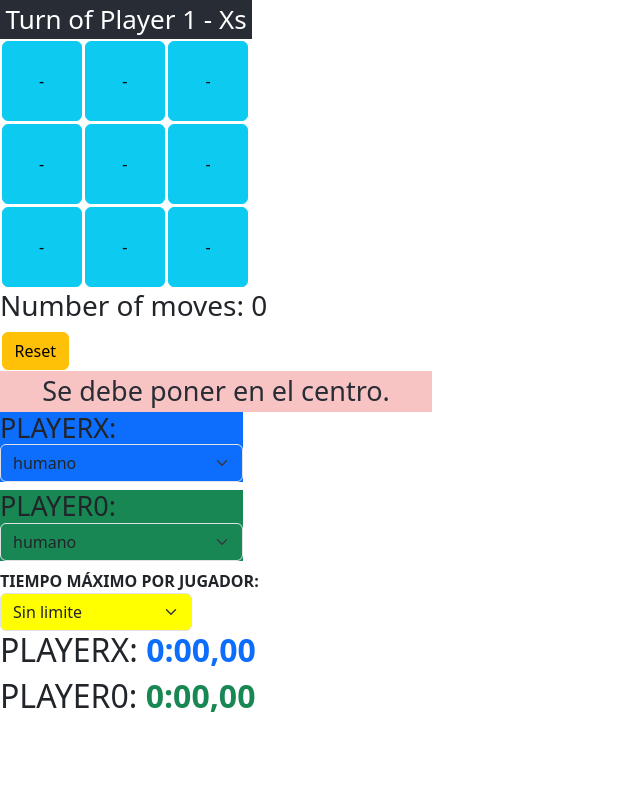
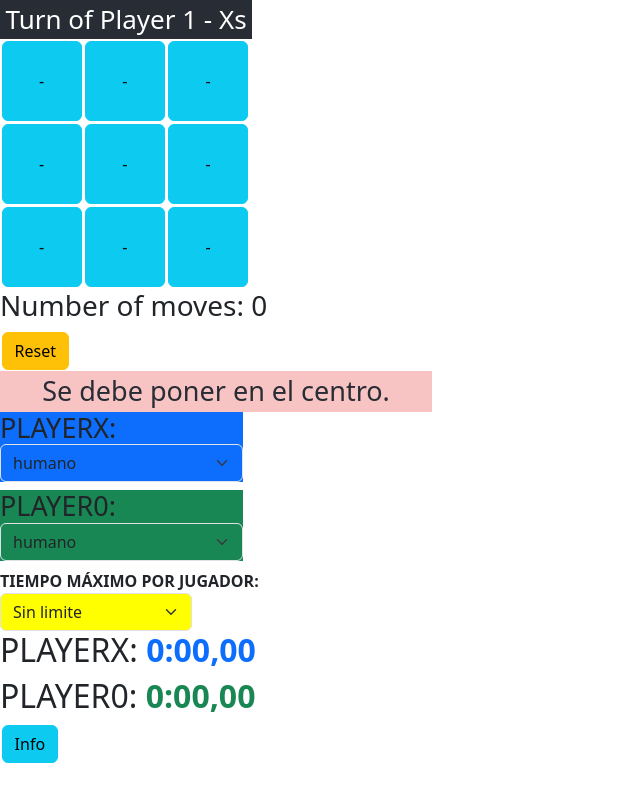
Before and after one commit to jgil19jgil19/TresEnRaya, a React (Create React App) app: page / in a window 1280 px wide. Shown: the whole page, without its empty margins (0-640 px from the left). Built offline with nearby package versions, Linux system fonts and the light colour scheme.

Commit message:
Añadida Info

```diff
--- a/src/components/App.js
+++ b/src/components/App.js
@@ -367,10 +367,10 @@
         <Rehacer rehacerClick={this.rehacerClick} thisProps={this.props} />
         {!this.props.finalizado && <header className="info">{this.props.faseTurno.fase === 0 ? 'Se debe poner en el centro.' : this.props.faseTurno.fase === 2 ? 'Elige la casilla para poner la ficha' : 'Elige la ficha a desplazar'} </header>}
         {this.props.finalizado && <Header text={this.props.turn === PLAYERX ? '¡GANA 000!' : '¡GANA XXX!'} />}
-        <Replay replayClick={this.replayClick} thisProps={this.props} />
         <SelectorJugador ficha="PLAYERX" cambiaModoChange={this.cambiaModoChange} />
         <SelectorJugador ficha="PLAYER0" cambiaModoChange={this.cambiaModoChange} />
         <Temporizador tx={this.props.tiempo.PLAYERX} t0={this.props.tiempo.PLAYER0} ponLimiteClick={this.ponLimiteClick}/>
+        <Replay replayClick={this.replayClick} thisProps={this.props} />
       </div>
     );
   }
--- a/src/components/Replay.js
+++ b/src/components/Replay.js
@@ -1,25 +1,33 @@
-import React from 'react';
+import React, { useState } from 'react';
 import Button from 'react-bootstrap/Button';
 
 import { connect } from 'react-redux';
 
 
+
+
 function Replay(props) {
+  const [muestraInfo, setMuestraInfo] = useState(true);
+  const switchInfo = () => {
+    setMuestraInfo(!muestraInfo);
+  }
   function click() {
-    if(!props.modoPlay) props.replayClick(0);
+    if (!props.modoPlay) props.replayClick(0);
   }
 
-  return(
-    props.historico.n>1&&<Button variant="warning" style={{margin: .1 + 'em'}} onClick={click} >
-      <img src="./play.png" style={{width:2+'em'}} alt="boton play"></img>
-    </Button>
+  return (
+    <div>
+      <Button variant={muestraInfo ? "info" : "warning"} style={{ margin: .1 + 'em' }} onClick={switchInfo} >Info</Button>
+      {props.historico.n > 1 && <Button variant="warning" style={{ margin: .1 + 'em' }} onClick={click} >
+        <img src="./play.png" style={{ width: 2 + 'em' }} alt="boton play"></img>
+      </Button>}
+      {!muestraInfo && <p style={{fontWeight: 'bold'}}>Enlace al proyecto: <a href="https://github.com/jgil19jgil19/TresEnRaya" target="_blank">https://github.com/jgil19jgil19/TresEnRaya</a></p>}
+    </div>
   );
 }
 
 function mapStateToProps(state) {
-  //console.log('++++'+JSON.stringify(state))
-  //return { ...state };
-  const {historico, modoPlay}=state;
-  return {historico, modoPlay}
+  const { historico, modoPlay } = state;
+  return { historico, modoPlay }
 }
 export default connect(mapStateToProps)(Replay);
```
